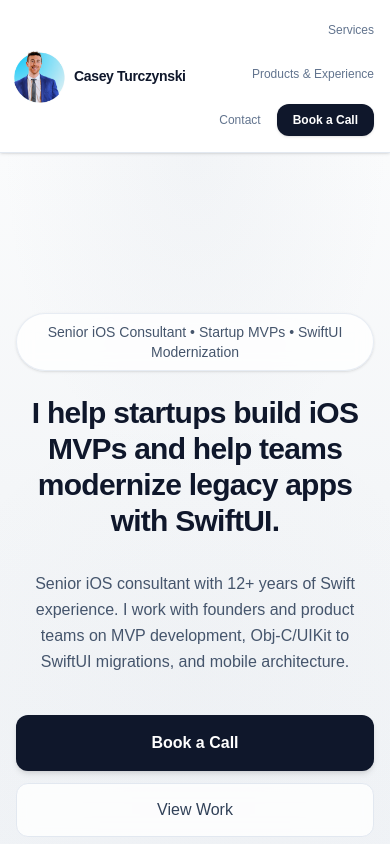
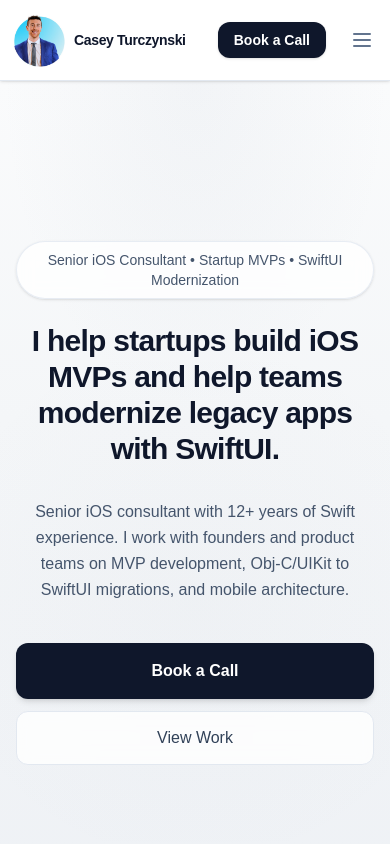
Before and after one commit to cturczynski/casey-turczynski-ios-site, a Next.js app: page / in a window 390 px wide. Shown: the top 844 px of the page. Built offline with nearby package versions, Linux system fonts and the light colour scheme.

Commit message:
hamburger to be mobile perfect

```diff
--- /dev/null
+++ b/app/Navbar.tsx
@@ -0,0 +1,124 @@
+"use client";
+
+import Image from "next/image";
+import { useState, useRef, useEffect } from "react";
+
+export default function Navbar() {
+  const [isMenuOpen, setIsMenuOpen] = useState(false);
+  const menuRef = useRef<HTMLDivElement>(null);
+
+  useEffect(() => {
+    function handleClickOutside(event: MouseEvent) {
+      if (menuRef.current && !menuRef.current.contains(event.target as Node)) {
+        setIsMenuOpen(false);
+      }
+    }
+    if (isMenuOpen) {
+      document.addEventListener("click", handleClickOutside);
+    }
+    return () => document.removeEventListener("click", handleClickOutside);
+  }, [isMenuOpen]);
+
+  return (
+    <nav className="sticky top-0 z-50 bg-white border-b border-slate-200 shadow-sm" ref={menuRef}>
+      <div className="max-w-6xl mx-auto px-4 sm:px-6 md:px-8 py-4 sm:py-5 flex items-center justify-between gap-3 min-w-0">
+        <a
+          href="https://www.linkedin.com/in/casey-turczynski/"
+          target="_blank"
+          rel="noopener noreferrer"
+          className="group flex items-center gap-2.5 sm:gap-3.5 min-w-0 shrink-0 transition-colors"
+        >
+          <span className="relative flex shrink-0 w-12 h-12">
+            <span
+              className="absolute left-1/2 top-1/2 -translate-x-1/2 -translate-y-1/2 w-10 h-10 rounded-full bg-slate-100 ring-2 ring-slate-200/90 ring-offset-2"
+              aria-hidden
+            />
+            <Image
+              src="/casey-profile.png"
+              alt="Casey Turczynski"
+              width={48}
+              height={48}
+              className="absolute left-1/2 top-1/2 w-[115%] h-[115%] min-w-[115%] min-h-[115%] -translate-x-1/2 -translate-y-1/2 object-cover object-center"
+            />
+          </span>
+          <span className="text-sm sm:text-base font-semibold text-slate-900 tracking-tight truncate group-hover:text-slate-600 transition-colors">
+            Casey Turczynski
+          </span>
+        </a>
+
+        <div className="flex items-center gap-4 md:gap-8 justify-end min-w-0">
+          {/* Desktop: show links */}
+          <div className="hidden md:flex items-center gap-8">
+            <a href="#services" className="text-sm text-slate-500 hover:text-slate-900 transition-colors py-1.5 whitespace-nowrap">
+              Services
+            </a>
+            <a href="#case" className="text-sm text-slate-500 hover:text-slate-900 transition-colors py-1.5 whitespace-nowrap">
+              Products & Experience
+            </a>
+            <a href="#contact" className="text-sm text-slate-500 hover:text-slate-900 transition-colors py-1.5 whitespace-nowrap">
+              Contact
+            </a>
+          </div>
+
+          {/* Book a Call - always visible */}
+          <a
+            href="https://calendly.com/cturczynski97/30min"
+            target="_blank"
+            rel="noopener noreferrer"
+            className="text-sm font-semibold text-white bg-slate-900 px-4 sm:px-5 py-2 sm:py-2.5 rounded-xl shadow-sm hover:bg-slate-800 hover:shadow-md transition-all duration-200 shrink-0"
+          >
+            Book a Call
+          </a>
+
+          {/* Mobile: hamburger button */}
+          <button
+            type="button"
+            onClick={() => setIsMenuOpen((o) => !o)}
+            className="md:hidden p-2 -mr-2 text-slate-500 hover:text-slate-900 hover:bg-slate-100 rounded-lg transition-colors"
+            aria-expanded={isMenuOpen}
+            aria-label="Toggle menu"
+          >
+            {isMenuOpen ? (
+              <svg className="h-6 w-6" fill="none" viewBox="0 0 24 24" stroke="currentColor" strokeWidth={2}>
+                <path strokeLinecap="round" strokeLinejoin="round" d="M6 18L18 6M6 6l12 12" />
+              </svg>
+            ) : (
+              <svg className="h-6 w-6" fill="none" viewBox="0 0 24 24" stroke="currentColor" strokeWidth={2}>
+                <path strokeLinecap="round" strokeLinejoin="round" d="M4 6h16M4 12h16M4 18h16" />
+              </svg>
+            )}
+          </button>
+        </div>
+      </div>
+
+      {/* Mobile menu dropdown */}
+      {isMenuOpen && (
+        <div className="md:hidden border-t border-slate-200 bg-white">
+          <div className="max-w-6xl mx-auto px-4 py-3 flex flex-col gap-1">
+            <a
+              href="#services"
+              onClick={() => setIsMenuOpen(false)}
+              className="text-base text-slate-600 hover:text-slate-900 py-3 px-2 rounded-lg hover:bg-slate-50 transition-colors"
+            >
+              Services
+            </a>
+            <a
+              href="#case"
+              onClick={() => setIsMenuOpen(false)}
+              className="text-base text-slate-600 hover:text-slate-900 py-3 px-2 rounded-lg hover:bg-slate-50 transition-colors"
+            >
+              Products & Experience
+            </a>
+            <a
+              href="#contact"
+              onClick={() => setIsMenuOpen(false)}
+              className="text-base text-slate-600 hover:text-slate-900 py-3 px-2 rounded-lg hover:bg-slate-50 transition-colors"
+            >
+              Contact
+            </a>
+          </div>
+        </div>
+      )}
+    </nav>
+  );
+}
--- a/app/page.tsx
+++ b/app/page.tsx
@@ -1,53 +1,10 @@
 import Image from "next/image";
+import Navbar from "./Navbar";
 
 export default function Home() {
   return (
     <main className="text-slate-900">
-      {/* NAV */}
-      <nav className="sticky top-0 z-50 bg-white border-b border-slate-200 shadow-sm">
-        <div className="max-w-6xl mx-auto px-4 sm:px-6 md:px-8 py-4 sm:py-5 flex items-center justify-between gap-3 sm:gap-8 min-w-0">
-          <a
-            href="https://www.linkedin.com/in/casey-turczynski/"
-            target="_blank"
-            rel="noopener noreferrer"
-            className="group flex items-center gap-2.5 sm:gap-3.5 min-w-0 shrink-0 transition-colors"
-          >
-            <span className="relative flex shrink-0 w-12 h-12">
-              <span
-                className="absolute left-1/2 top-1/2 -translate-x-1/2 -translate-y-1/2 w-10 h-10 rounded-full bg-slate-100 ring-2 ring-slate-200/90 ring-offset-2"
-                aria-hidden
-              />
-              <Image
-                src="/casey-profile.png"
-                alt="Casey Turczynski"
-                width={48}
-                height={48}
-                className="absolute left-1/2 top-1/2 w-[115%] h-[115%] min-w-[115%] min-h-[115%] -translate-x-1/2 -translate-y-1/2 object-cover object-center"
-              />
-            </span>
-            <span className="text-sm sm:text-base font-semibold text-slate-900 tracking-tight truncate group-hover:text-slate-600 transition-colors">Casey Turczynski</span>
-          </a>
-          <div className="flex items-center gap-4 sm:gap-8 flex-wrap justify-end min-w-0">
-            <a href="#services" className="text-xs sm:text-sm text-slate-500 hover:text-slate-900 transition-colors py-1.5 whitespace-nowrap">
-              Services
-            </a>
-            <a href="#case" className="text-xs sm:text-sm text-slate-500 hover:text-slate-900 transition-colors py-1.5 whitespace-nowrap">
-              Products & Experience
-            </a>
-            <a href="#contact" className="text-xs sm:text-sm text-slate-500 hover:text-slate-900 transition-colors py-1.5 whitespace-nowrap">
-              Contact
-            </a>
-            <a
-              href="https://calendly.com/cturczynski97/30min"
-              target="_blank"
-              rel="noopener noreferrer"
-              className="text-xs sm:text-sm font-semibold text-white bg-slate-900 px-4 sm:px-5 py-2 sm:py-2.5 rounded-xl shadow-sm hover:bg-slate-800 hover:shadow-md transition-all duration-200 shrink-0"
-            >
-              Book a Call
-            </a>
-          </div>
-        </div>
-      </nav>
+      <Navbar />
 
       {/* HERO */}
       <section className="relative min-h-screen flex flex-col justify-center overflow-hidden">
@@ -256,8 +213,10 @@ export default function Home() {
             <div className="grid grid-cols-1 md:grid-cols-2 gap-6 md:gap-8">
             {/* Krsor - featured */}
             <article className="relative p-6 sm:p-9 bg-white rounded-2xl border-2 border-slate-300 shadow-lg hover:shadow-xl transition-all duration-200 flex flex-col ring-1 ring-slate-900/5">
-              <span className="absolute top-4 right-4 sm:top-5 sm:right-5 px-2.5 py-1 text-xs font-semibold uppercase tracking-wider rounded-full bg-slate-900 text-white">On the App Store</span>
-              <h4 className="font-semibold text-xl sm:text-2xl md:text-3xl text-slate-900 pr-20 sm:pr-24">Krsor</h4>
+              <div className="flex flex-row items-center justify-between gap-3 flex-wrap md:block">
+                <h4 className="font-semibold text-xl sm:text-2xl md:text-3xl text-slate-900 md:pr-24">Krsor</h4>
+                <span className="px-2.5 py-1 text-xs font-semibold uppercase tracking-wider rounded-full bg-slate-900 text-white shrink-0 md:absolute md:top-5 md:right-5">On the App Store</span>
+              </div>
               <p className="mt-3 text-slate-600 leading-relaxed">
                 A transportation marketplace that allows travelers to monetize unused vehicle space while enabling users to ship items more affordably than traditional carriers.
               </p>
@@ -291,8 +250,10 @@ export default function Home() {
 
             {/* outSMARTPD - featured */}
             <article className="relative p-6 sm:p-9 bg-white rounded-2xl border-2 border-slate-300 shadow-lg hover:shadow-xl transition-all duration-200 flex flex-col ring-1 ring-slate-900/5">
-              <span className="absolute top-4 right-4 sm:top-5 sm:right-5 px-2.5 py-1 text-xs font-semibold uppercase tracking-wider rounded-full bg-slate-900 text-white">On the App Store</span>
-              <h4 className="font-semibold text-xl sm:text-2xl md:text-3xl text-slate-900 pr-20 sm:pr-24">outSMARTPD</h4>
+              <div className="flex flex-row items-center justify-between gap-3 flex-wrap md:block">
+                <h4 className="font-semibold text-xl sm:text-2xl md:text-3xl text-slate-900 md:pr-24">outSMARTPD</h4>
+                <span className="px-2.5 py-1 text-xs font-semibold uppercase tracking-wider rounded-full bg-slate-900 text-white shrink-0 md:absolute md:top-5 md:right-5">On the App Store</span>
+              </div>
               <p className="mt-3 text-slate-600 leading-relaxed">
                 A medical iOS application that enables at-home assessment of Parkinsonian behavioral and motor symptoms using guided text and motion-based workflows.
               </p>
```
